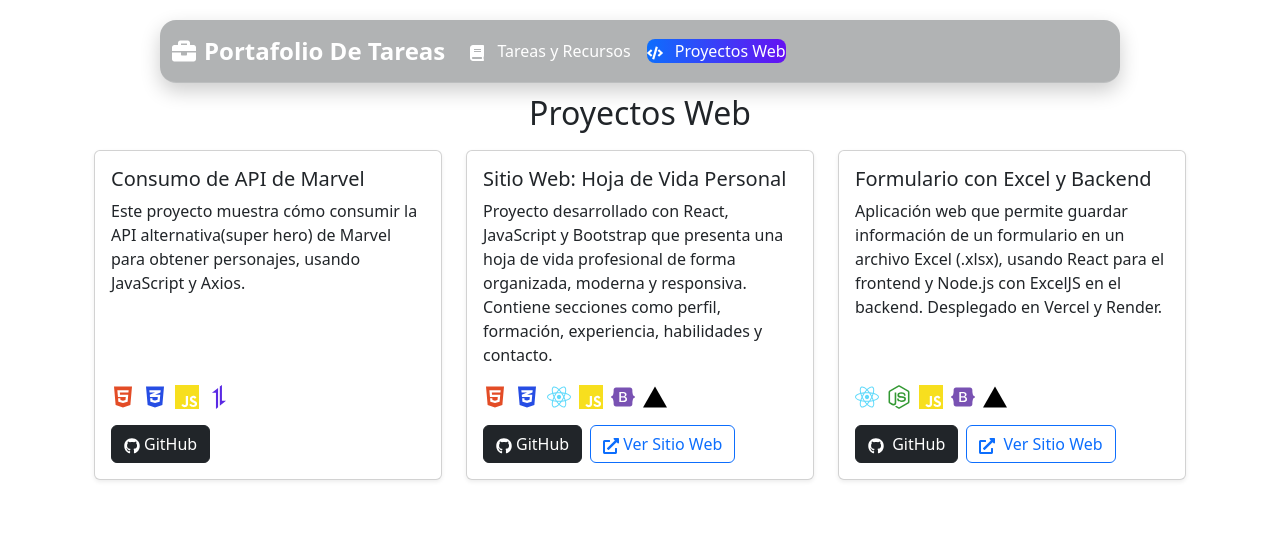
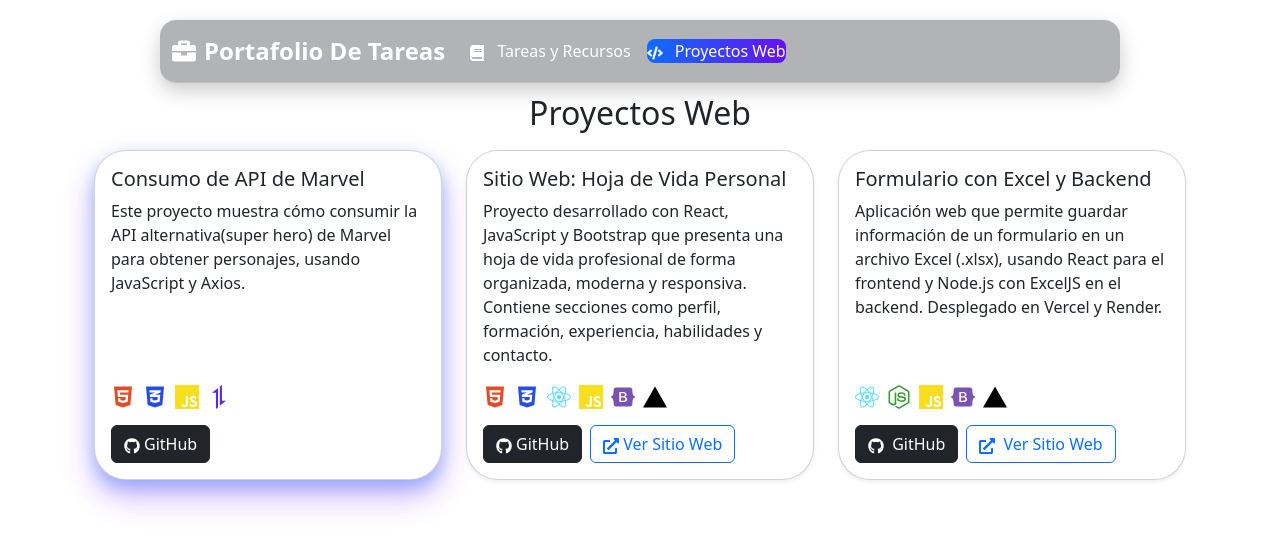
Before and after one commit to BJCorado/portafolio-tareas-desarrollo-web, a React (Create React App) app: page /proyectos in a window 1280 px wide. In both pictures the pointer is over the element 268 px from the left and 315 px from the top of the page. Shown: the top 550 px of the page. Built offline with nearby package versions, Linux system fonts and the light colour scheme.

Commit message:
se agrego etiqueta important al radius de las cards y se agrego sobra azul y morado

```diff
--- a/src/App.css
+++ b/src/App.css
@@ -3,7 +3,7 @@
 }
 
 .project-card {
-  border-radius: 2rem;
+  border-radius: 2rem !important;
   box-shadow: 0 12px 24px rgba(0, 0, 0, 0.2);
   transform: translateY(-5px);
   transition: transform 0.3s ease, box-shadow 0.3s ease;
@@ -13,7 +13,10 @@
 /* Efecto al pasar el mouse (aún más arriba y con más sombra) */
 .project-card:hover {
   transform: translateY(-10px);
-  box-shadow: 0 16px 32px rgba(0, 0, 0, 0.3);
+  box-shadow:
+  0 8px 16px rgba(13, 110, 253, 0.3),   /* azul */
+  0 16px 32px rgba(102, 16, 242, 0.3) !important;  /* morado */
+
 }
 
 /* Animación de levitación */
```
